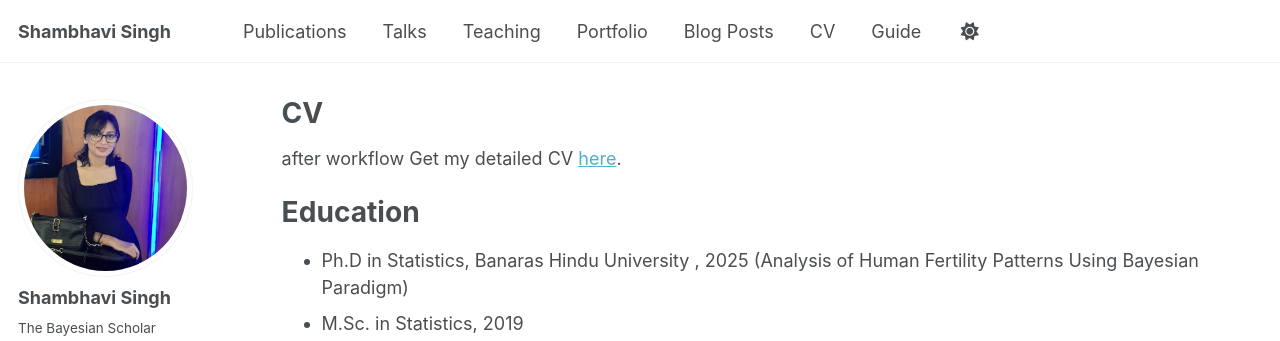
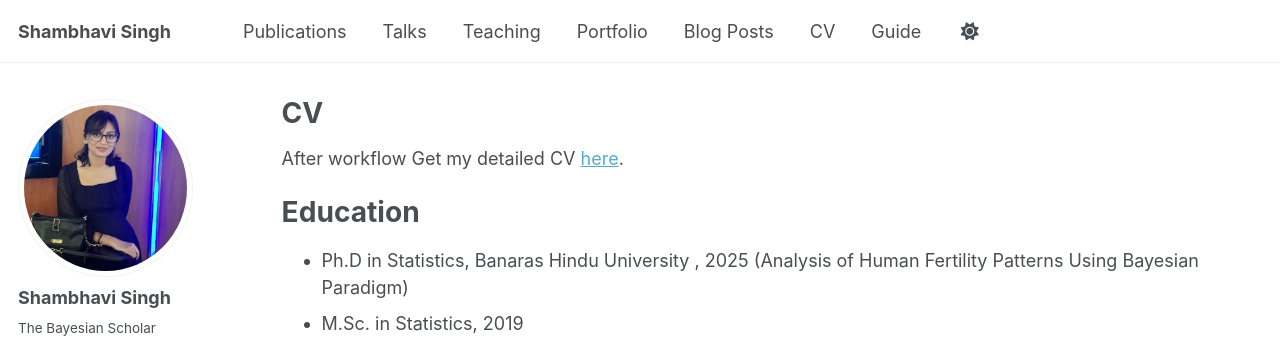
Before and after one commit to shambhavisingh010/shambhavisingh010.github.io, a Jekyll site: the page built from _pages/cv.md, in a window 1280 px wide and 900 px high. Shown: the top 341 px of the window. Built offline with Jekyll 4.4.1, drawn with Linux system fonts in a browser that asks for light colours; some web fonts are replaced.

Commit message:
Update cv.md

```diff
--- a/_pages/cv.md
+++ b/_pages/cv.md
@@ -7,7 +7,7 @@ redirect_from:
   - /resume
 ---
 
-  after workflow
+After workflow
 Get my detailed CV [here](/files/shambhavi postdoc cv.pdf).
 
 
```
